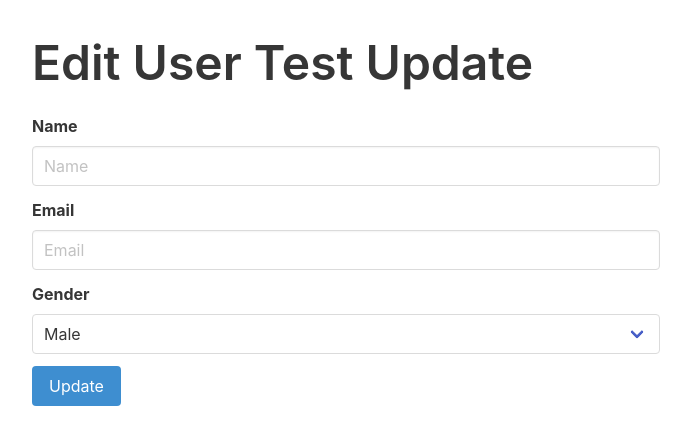
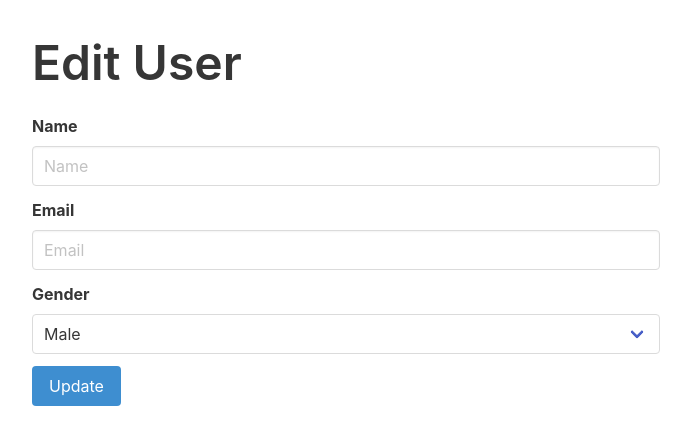
Before and after one commit to triagungtio07/cilist-fe, a React (Create React App) app: page /edit/1 in a window 1280 px wide. Shown: the top 444 px of the page, without its empty margins (294-985 px from the left). Built offline with nearby package versions, Linux system fonts and the light colour scheme; no server answers.

Commit message:
fix yaml

```diff
--- a/src/components/EditUser.js
+++ b/src/components/EditUser.js
@@ -39,7 +39,7 @@ const EditUser = () => {
   return (
     <div className="columns mt-5 is-centered">
       <div className="column is-half">
-        <Banner title="Edit User Test Update" />
+        <Banner title="Edit User" />
         <form onSubmit={updateUser}>
           <div className="field">
             <label className="label">Name</label>
```
